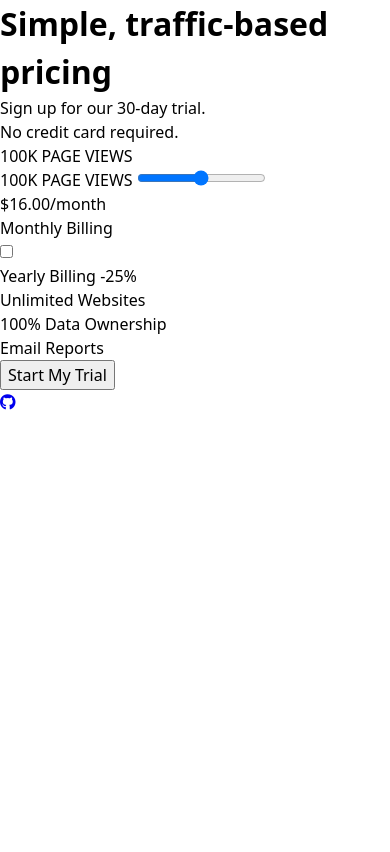
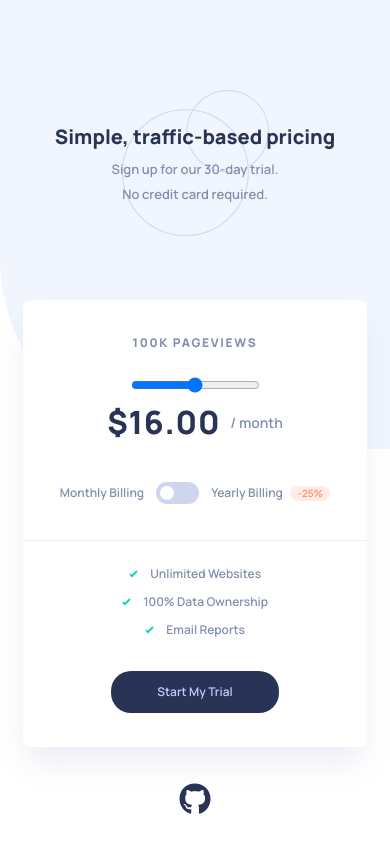
Before and after one commit to robinjmm/interactive-pricing-component, a website built with Vite: page index.html in a window 390 px wide. Built offline with nearby package versions, Linux system fonts and the light colour scheme.

Commit message:
Finish styles for mobile except slider

```diff
--- a/index.html
+++ b/index.html
@@ -24,26 +24,34 @@
 	</header>
 
 	<main>
-		<article>
-			<p>100K PAGE VIEWS</p>
+		<article class="card">
 			<form action="">
-				<label for="pricing">100K PAGE VIEWS</label>
+				<label for="pricing" class="card__views">100K PAGEVIEWS</label>
 				<input type="range" name="pricing" id="pricing" min="8" max="36">
-				<p><span>$16.00</span>/month</p>
+				<p class="card__plan"><span class="card__price">$16.00</span>/ month</p>
 
-				<div class="toggle">
+				<div class="card__billing">
 					<p>Monthly Billing</p>
-					<input type="checkbox" name="billing-option" aria-label="Billing Option">
-					<p>Yearly Billing <span> -25% </span></p>
+					<input class="toggle" type="checkbox" name="billing-option" aria-label="Billing Option">
+					<p>Yearly Billing <span class="card__discount"> -25% </span></p>
 				</div>
 
-				<ul class="features">
-					<li>Unlimited Websites</li>
-					<li>100% Data Ownership</li>
-					<li>Email Reports</li>
+				<ul class="card__features">
+					<li class="card__feature-item">
+						<img class="card__checkmark" src="./public/images/icon-check.svg" alt="A green checkmark">
+						Unlimited Websites
+					</li>
+					<li class="card__feature-item">
+						<img class="card__checkmark" src="./public/images/icon-check.svg" alt="A green checkmark">
+						100% Data Ownership
+					</li>
+					<li class="card__feature-item">
+						<img class="card__checkmark" src="./public/images/icon-check.svg" alt="A green checkmark">
+						Email Reports
+					</li>
 				</ul>
 
-				<button type="submit">Start My Trial</button>
+				<button class="btn" type="submit">Start My Trial</button>
 			</form>
 		</article>
 	</main>
--- a/src/scss/base/_abstracts.scss
+++ b/src/scss/base/_abstracts.scss
@@ -1,11 +1,11 @@
 // Convert pixel values to rems
-@function rem($value) {
+@function toRem($value) {
 	$remValue: calc(($value / 16) * 1rem);
 	@return $remValue;
 }
 
 // Convert pixels to ems
-@function em($value, $base-font-size) {
+@function toEm($value, $base-font-size) {
 	$emValue: calc(($value / $base-font-size) * 1em);
 	@return $emValue;
 }
--- a/src/scss/base/_variables.scss
+++ b/src/scss/base/_variables.scss
@@ -1,16 +1,21 @@
 :root {
 	// Font Colors
-	--text: hsl(225, 20%, 60%);
-	--heading: hsl(227, 35%, 25%);
-	--button-text: hsl(226, 100%, 87%);
-	--discount-text: hsl(15, 100%, 70%);
+	--text-primary: hsl(225, 20%, 60%);
+	--text-accent-dark: hsl(227, 35%, 25%);
+	--text-accent-grey: hsl(226, 100%, 87%);
+	--text-accent-orange: hsl(15, 100%, 70%);
 
 	// Background Colors
 	--bg-body: hsl(0, 0%, 100%);
+	--bg-card: hsl(0, 0%, 100%);
+	--bg-toggle: hsl(224, 49%, 87%);
 	--bg-btn: hsl(227, 35%, 25%);
 	--bg-slider: hsl(174, 86%, 45%);
 	--bg-slider-bar: hsl(174, 77%, 80%);
 	--bg-discount: hsl(14, 92%, 95%);
+
+	// Border/Outline Colors
+	--border-color: hsl(224, 65%, 95%);
 
 	// Font Families
 	--ff-primary: "Manrope", sans-serif;
--- /dev/null
+++ b/src/scss/components/_buttons.scss
@@ -0,0 +1,9 @@
+@use "../base/abstracts" as *;
+
+.btn {
+	padding: toRem(12) toRem(46);
+	border: none;
+	color: var(--text-accent-grey);
+	background-color: var(--bg-btn);
+	border-radius: toRem(20);
+}
--- /dev/null
+++ b/src/scss/components/_card.scss
@@ -0,0 +1,68 @@
+@use "../base/abstracts" as *;
+
+.card {
+	background-color: var(--bg-card);
+	width: 88%;
+	max-width: toRem(540);
+	margin: toRem(64) auto 0;
+	font-size: var(--12px);
+	padding: toRem(34) 0;
+	border-radius: toRem(8);
+	box-shadow: 0px 20px 30px -5px rgba(127, 137, 185, 0.15);
+	text-align: center;
+
+	&__views {
+		letter-spacing: 1.7px;
+		font-weight: var(--fw-bold);
+		display: block;
+		margin-bottom: toRem(25);
+	}
+
+	&__plan {
+		display: flex;
+		justify-content: center;
+		align-items: center;
+		font-size: var(--14px);
+	}
+
+	&__price {
+		font-size: var(--32px);
+		color: var(--text-accent-dark);
+		font-weight: var(--fw-bold);
+		margin-right: toRem(10);
+		letter-spacing: 0.8px;
+	}
+
+	&__billing {
+		margin: toRem(36) 0;
+		display: flex;
+		justify-content: center;
+		align-items: center;
+		gap: toRem(12);
+	}
+
+	&__discount {
+		display: inline-block;
+		font-size: var(--10px);
+		color: var(--text-accent-orange);
+		width: toRem(40);
+		background: var(--bg-discount);
+		border-radius: toRem(9);
+		margin-left: toRem(5);
+	}
+
+	&__features {
+		border-top: 1px solid var(--border-color);
+		padding-top: toRem(24);
+		padding-bottom: toRem(32);
+	}
+
+	&__feature-item:not(:last-child) {
+		margin-bottom: toRem(10);
+	}
+
+	&__checkmark {
+		display: inline-block;
+		margin-right: toRem(10);
+	}
+}
--- /dev/null
+++ b/src/scss/components/_fa-icons.scss
@@ -0,0 +1,4 @@
+.fa-github {
+	font-size: var(--32px);
+	color: var(--text-accent-dark);
+}
--- /dev/null
+++ b/src/scss/components/_toggle.scss
@@ -0,0 +1,23 @@
+@use "../base/abstracts" as *;
+
+.toggle {
+	position: relative;
+	appearance: none;
+	width: toRem(43);
+	height: toRem(22);
+	background-color: var(--bg-toggle);
+	border-radius: toRem(16);
+
+	&::before {
+		display: inline-block;
+		content: "";
+		background-color: #fff;
+		width: toRem(14);
+		height: toRem(14);
+		border-radius: 50%;
+		position: absolute;
+		top: 50%;
+		transform: translateY(-50%);
+		left: toRem(4);
+	}
+}
--- /dev/null
+++ b/src/scss/layout/_home.scss
@@ -0,0 +1,38 @@
+@use "../base/abstracts" as *;
+
+body {
+	background-color: var(--bg-body);
+	background-image: url("/images/bg-pattern.svg");
+	background-repeat: no-repeat;
+	font-family: var(--ff-primary);
+	font-weight: var(--fw-normal);
+	color: var(--text-primary);
+	padding: toRem(90) 0;
+}
+
+
+// TODO: add margin between two paragraphs inside the header: 4px
+header {
+	text-align: center;
+	font-size: var(--13px);
+	background-image: url("/images/pattern-circles.svg");
+	background-repeat: no-repeat;
+	background-size: contain;
+	background-position: center;
+	padding: toRem(32) 0;
+
+	& p:first-of-type {
+		margin-bottom: toRem(5);
+	}
+}
+
+h1 {
+	font-size: var(--20px);
+	color: var(--text-accent-dark);
+	margin-bottom: toRem(8);
+}
+
+footer {
+	margin-top: toRem(36);
+	text-align: center;
+}
```
Also changed, not shown: src/scss/styles.scss (+7 -0 lines).
